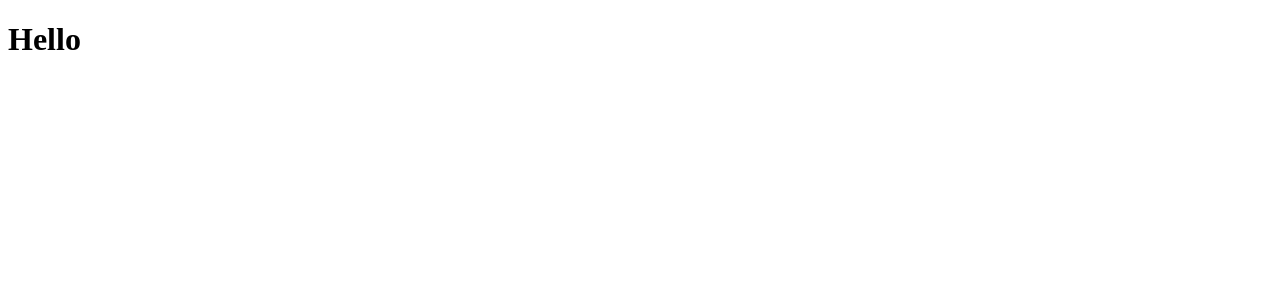
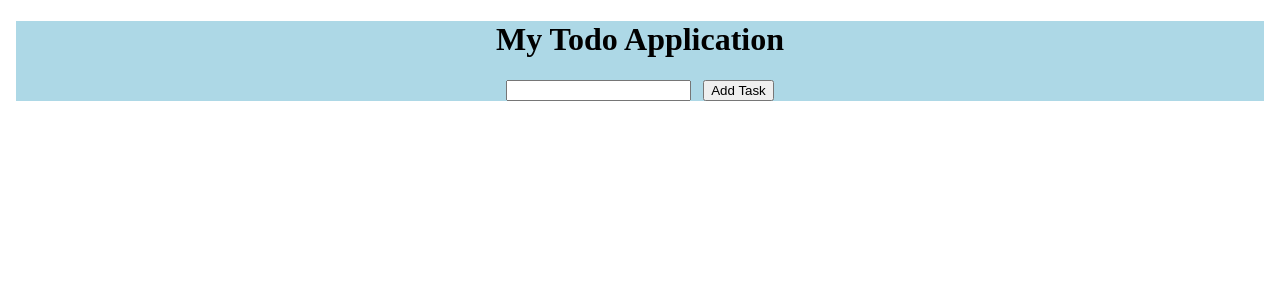
Before and after one commit to AdrianC167/todo, a Vue app: page / in a window 1280 px wide. Shown: the top 300 px of the page. Built offline with nearby package versions, Linux system fonts and the light colour scheme.

Commit message:
made a todo list

```diff
--- a/src/App.vue
+++ b/src/App.vue
@@ -1,11 +1,48 @@
 <script setup>
+import {ref} from 'vue'
+let todos = ref([])
+let newTodo = ref('')
+function addTodo() {
+todos.value.push(newTodo.value)
+newTodo.value = ""
+}
+function deleteTodo (index){
+alert("deleted")
+todos.value.splice(index, 1)
 
+}
 </script>
 
 <template>
-  <h1>Hello</h1>
+<body>
+  <div>
+  <h1>My Todo Application</h1>
+  <input v-model="newTodo" @keydown.enter="addTodo">
+  &nbsp;
+  <button @click="addTodo">Add Task</button>
+  <ul>
+  <li v-for="(todo, index) in todos">{{ index }} {{ todo }} <button @click="deleteTodo">🚮</button> </li>
+  </ul>
+</div>
+</body>
 </template>
 
 <style scoped>
+div{
 
+  text-align: center;
+}
+
+ul {
+
+  margin-left: 42%;
+  margin-right: 45%;
+}
+
+
+body{
+  background-color: lightblue;
+  border: 100%;
+
+}
 </style>
```
